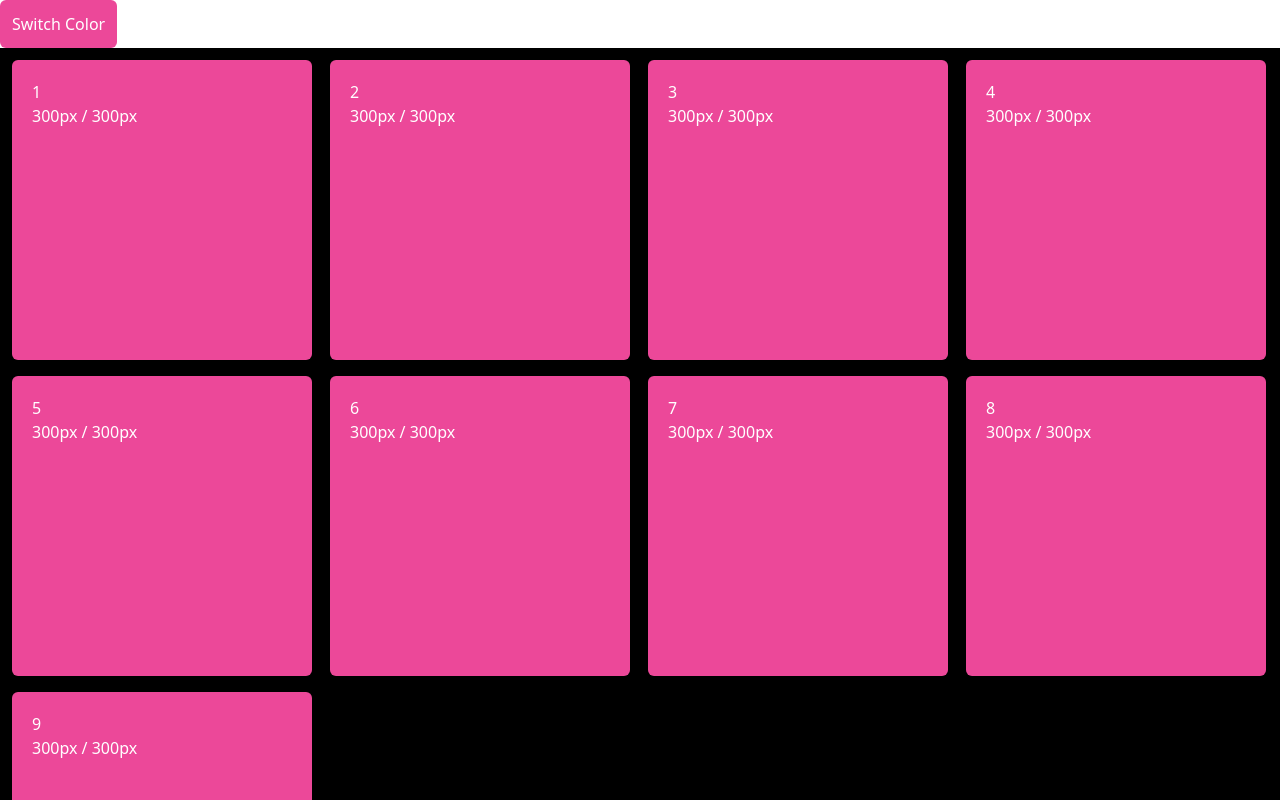
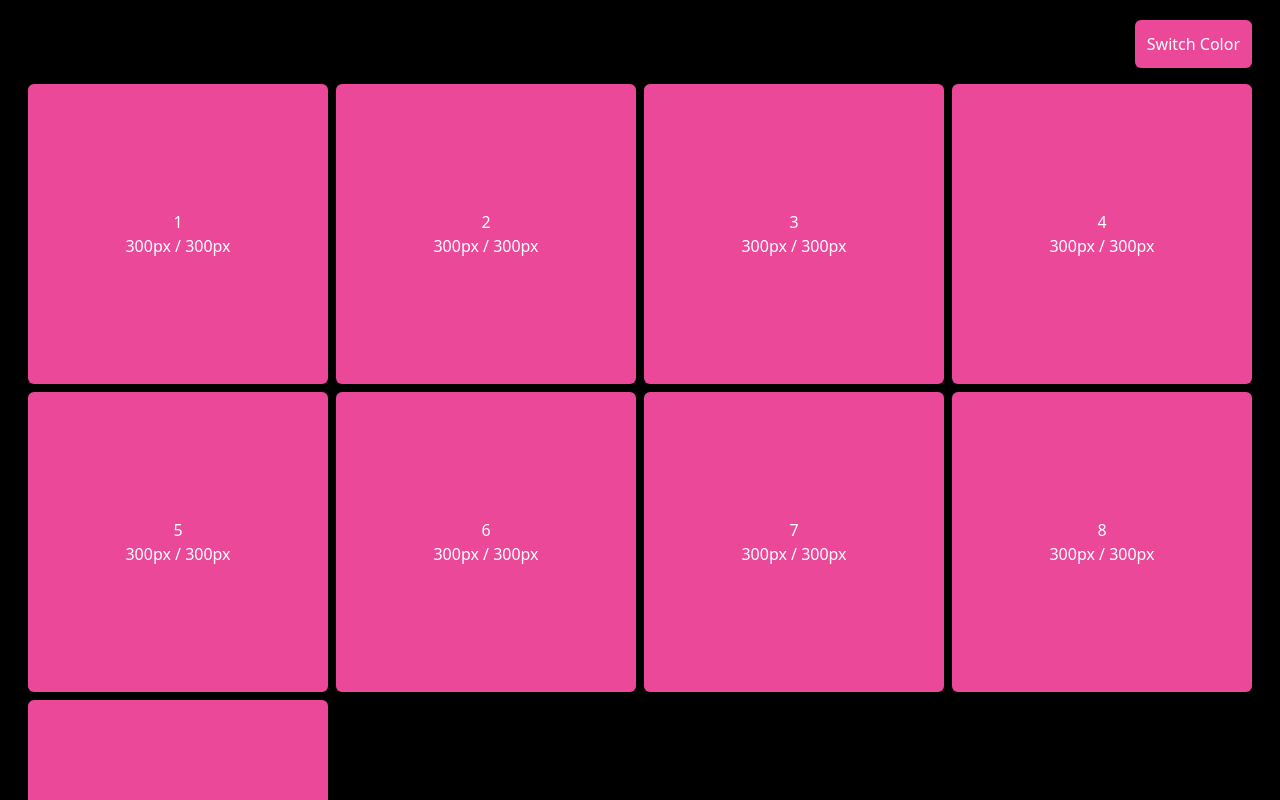
Before and after one commit to ClemeDigs/interface-mobile_examen-2_clementine, a website built with Vite: page src/index.html in a window 1280 px wide. Both pictures are taken after a click on the button "Switch Color". Shown: the top 800 px of the page. Built offline with nearby package versions, Linux system fonts and the light colour scheme.

Commit message:
update template and JS doc

```diff
--- /dev/null
+++ b/src/assets/js/Card.js
@@ -0,0 +1,37 @@
+export default class Card {
+        /**
+     * @param {number} name
+     * @param {string} textSm
+     * @param {string} textLg
+     */
+    constructor(name, textSm, textLg) {
+        this.name = name;
+        this.textSm = textSm;
+        this.textLg = textLg;
+    }
+
+    /**
+     *
+     * @returns {HTMLDivElement}
+     */
+    toHtml() {
+        const divHtml = document.createElement('div');
+        const nameHtml = document.createElement('span');
+        const textSmHtml = document.createElement('span');
+        const textLgHtml = document.createElement('span');
+
+        divHtml.className = 'card bg-black text-white rounded-md w-[200px] h-[200px] lg:w-[300px] lg:h-[300px] flex flex-col justify-center items-center'
+        textSmHtml.className = 'lg:hidden';
+        textLgHtml.className = 'hidden lg:block'
+
+        nameHtml.textContent = this.name;
+        textSmHtml.textContent = this.textSm;
+        textLgHtml.textContent = this.textLg;
+
+        divHtml.appendChild(nameHtml);
+        divHtml.appendChild(textSmHtml);
+        divHtml.appendChild(textLgHtml);
+
+        return divHtml;
+    }
+}
--- a/src/assets/js/main.js
+++ b/src/assets/js/main.js
@@ -1,36 +1,10 @@
 import '../css/styles.css'
+import Card from "./Card.js";
 
+const cardContainer = document.querySelector('.card-container');
 
-class Card {
-    constructor(name, textSm, textLg) {
-        this.name = name;
-        this.textSm = textSm;
-        this.textLg = textLg;
-    }
-
-    toHtml() {
-        const divHtml = document.createElement('div');
-        divHtml.className = 'card bg-black p-5 text-white rounded-md w-[200px] h-[200px] lg:w-[300px] lg:h-[300px] '
-
-        const nameHtml = document.createElement('span');
-        nameHtml.textContent = this.name;
-        divHtml.appendChild(nameHtml);
-
-        const textSmHtml = document.createElement('span');
-        textSmHtml.textContent = this.textSm;
-        textSmHtml.className = 'lg:hidden';
-        divHtml.appendChild(textSmHtml);
-
-        const textLgHtml = document.createElement('span');
-        textLgHtml.textContent = this.textLg;
-        textLgHtml.className = 'hidden lg:block'
-        divHtml.appendChild(textLgHtml);
-
-        return divHtml;
-    }
-}
-
-const cards = [
+//Première méthode utilisée à l'examen la semaine dernière, mais pas la plus efficace
+/* const cards = [
     new Card (1, '200px / 200px', '300px / 300px'),
     new Card (2, '200px / 200px', '300px / 300px'),
     new Card (3, '200px / 200px', '300px / 300px'),
@@ -40,29 +14,17 @@ const cards = [
     new Card (7, '200px / 200px', '300px / 300px'),
     new Card (8, '200px / 200px', '300px / 300px'),
     new Card (9, '200px / 200px', '300px / 300px'),
-];
+]; */
 
-const cardContainer = document.querySelector('.card-container');
+//Celle ci est mieux !
+/**
+ * @param {HTMLDivElement[]} cards
+ */
+const cards = [];
+for(let i = 1; i < 10; i++){
+    cards.push(new Card (i, '200px / 200px', '300px / 300px'));
+}
 
 cards.forEach(card => {
     cardContainer.appendChild(card.toHtml());
 });
-
-
-
-const btnToggle = document.querySelector('.btn-toggle');
-const cardsHtml = document.querySelectorAll('.card');
-
-btnToggle.addEventListener('click', () => {
-    btnToggle.classList.toggle('bg-black');
-    btnToggle.classList.toggle('bg-pink-500');
-
-    cardContainer.classList.toggle('bg-black');
-    cardContainer.classList.toggle('bg-blue-200');
-
-    cardsHtml.forEach(cardHtml => {
-        cardHtml.classList.toggle('bg-black');
-    cardHtml.classList.toggle('bg-pink-500');
-    })
-
-})
--- /dev/null
+++ b/src/assets/js/toogle.js
@@ -0,0 +1,22 @@
+const body = document.querySelector('body');
+const btnToggle = document.querySelector('.btn-toggle');
+const cardsHtml = document.querySelectorAll('.card');
+
+/**
+ * @param {HTMLElement} btnToggle
+ * @param {HTMLElement} body
+ * @param {HTMLElement[]} cardsHtml
+ */
+btnToggle.addEventListener('click', () => {
+
+    btnToggle.classList.toggle('bg-black');
+    btnToggle.classList.toggle('bg-pink-500');
+
+    body.classList.toggle('bg-black');
+    body.classList.toggle('bg-cyan-100');
+
+    cardsHtml.forEach(cardHtml => {
+        cardHtml.classList.toggle('bg-black');
+        cardHtml.classList.toggle('bg-pink-500');
+    })
+})
--- a/src/index.html
+++ b/src/index.html
@@ -4,12 +4,14 @@
     <meta charset="UTF-8" />
     <link rel="icon" type="image/svg+xml" href="/vite.svg" />
     <script type="module" src="./assets/js/main.js" defer></script>
+    <script type="module" src="./assets/js/toogle.js" defer></script>
     <meta name="viewport" content="width=device-width, initial-scale=1.0" />
-    <title>Interface Mobile - Examen 2</title>
+    <title>Interface Mobile - Examen 2 - Clémentine</title>
   </head>
-  <body>
-    <button class="btn-toggle bg-black text-white rounded-md p-3">Switch Color</button>
-    <div class="card-container bg-blue-200 p-3 grid md:grid-cols-2 lg:grid-cols-3 xl:grid-cols-4 gap-4">
+  <body class=" bg-cyan-100 p-5 flex justify-center">
+    <div class="flex flex-col gap-2 lg:gap-4 lg:items-end">
+      <button class="btn-toggle bg-black text-white rounded-md p-3">Switch Color</button>
+      <div class="card-container grid md:grid-cols-2 lg:grid-cols-3 xl:grid-cols-4 gap-2"></div>
     </div>
   </body>
 </html>
```
